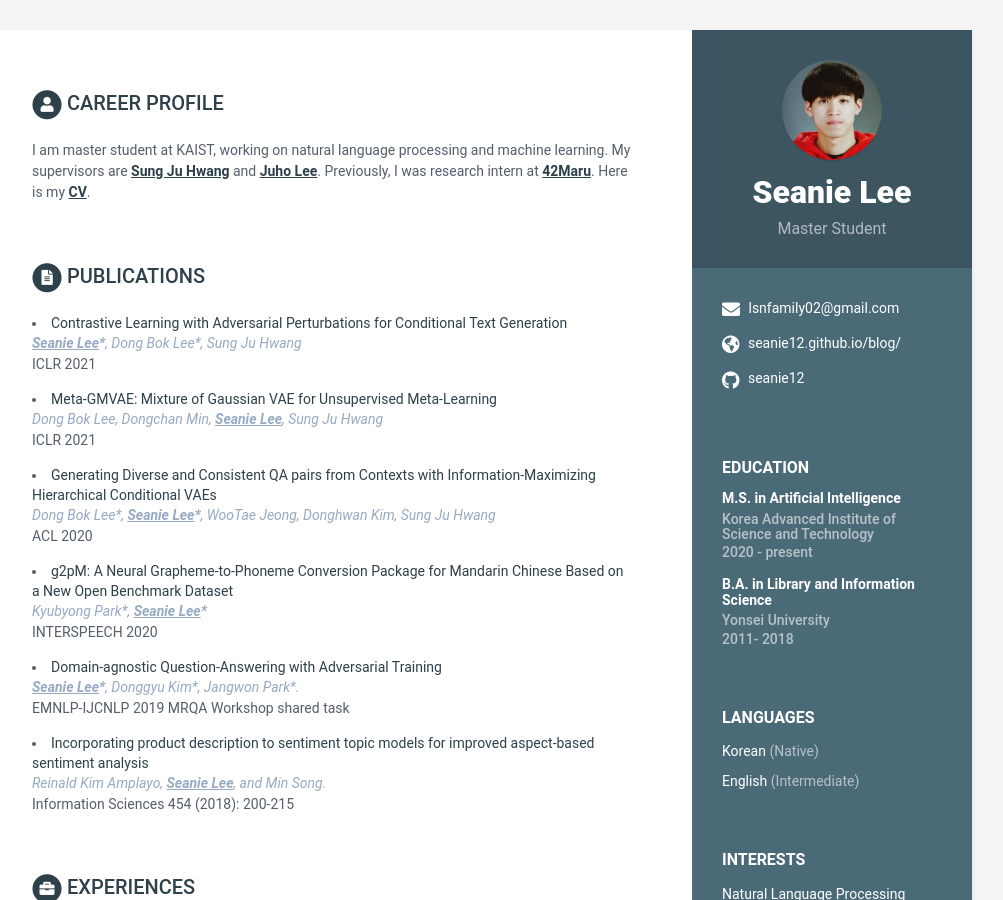
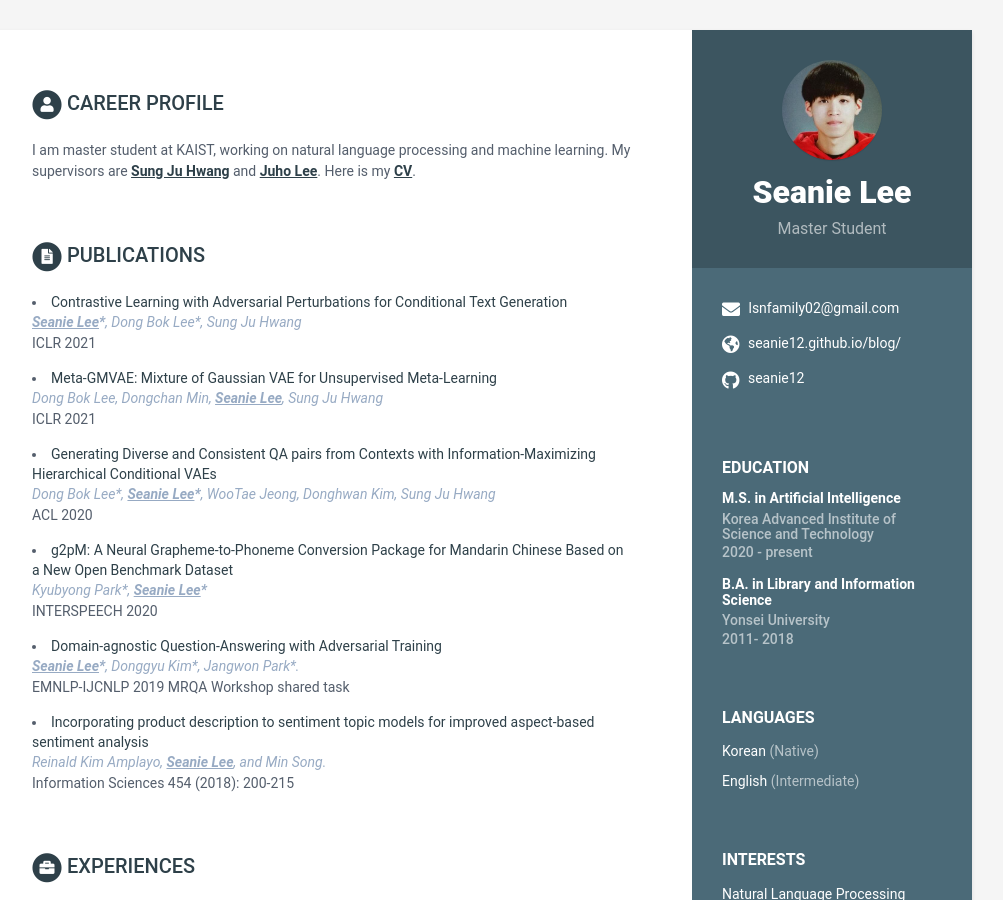
Before and after one commit to seanie12/seanie12.github.io, a Jekyll site: the page built from index.html, in a window 1280 px wide and 900 px high. Shown: the whole window, without its empty margins (168-1171 px from the left). Built offline with Jekyll 4.4.1, drawn with Linux system fonts in a browser that asks for light colours.

Commit message:
Update data.yml

```diff
--- a/_data/data.yml
+++ b/_data/data.yml
@@ -46,7 +46,7 @@ career-profile:
     title: Career Profile
     summary: |
       I am master student at KAIST, working on natural language processing and machine learning. My supervisors are <a target="_blank"  href="http://www.sungjuhwang.com"><b><u>Sung Ju Hwang</u></b></a> and <a target="_blank"  href="https://juho-lee.github.io/"><b><u>Juho Lee</u></b></a>.
-      Previously, I was research intern at <a target="_blank" href="https://www.42maru.ai"><b><u>42Maru</u></b></a>. Here is my <a href="../cv/cv.pdf" class="link-in-list"><b><u>CV</u></b></a>.
+      Here is my <a href="../cv/cv.pdf" class="link-in-list"><b><u>CV</u></b></a>.
 
 education:
     - degree: M.S. in Artificial Intelligence
```
